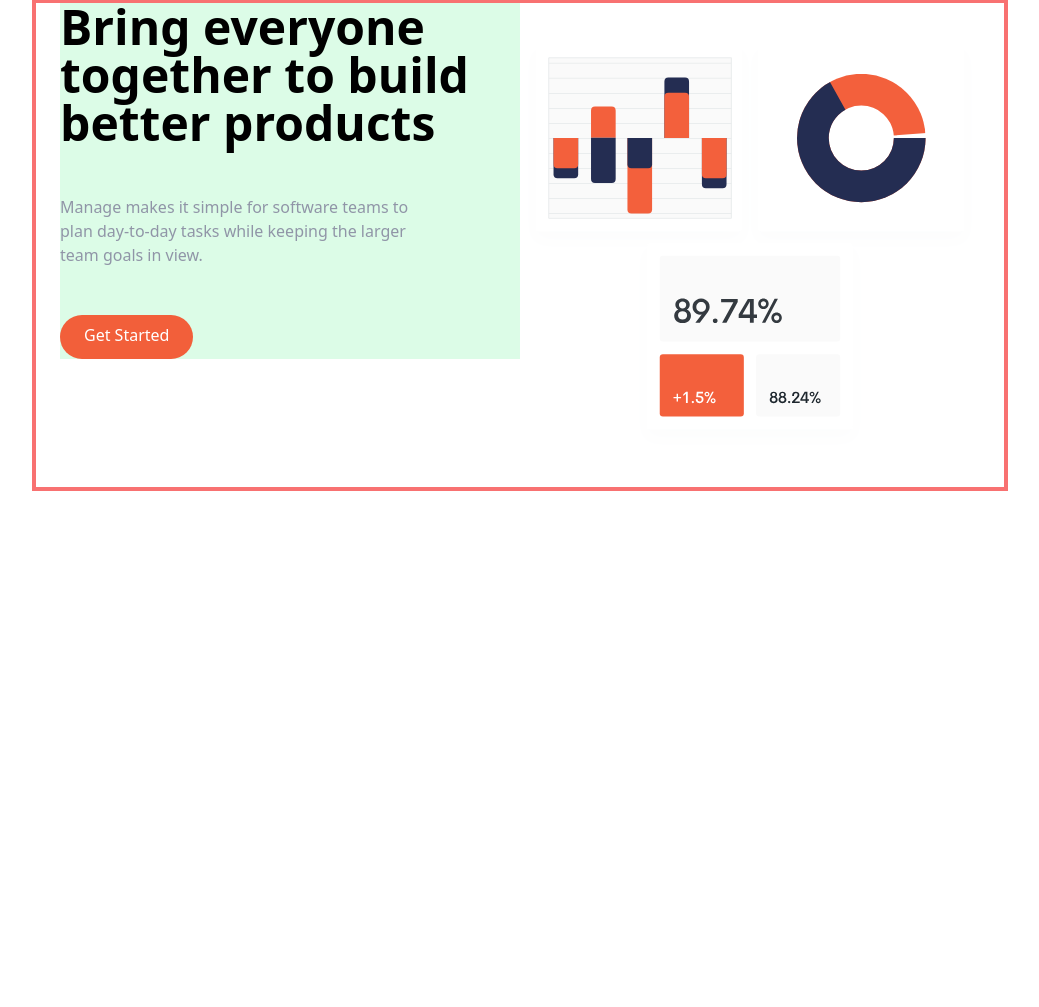
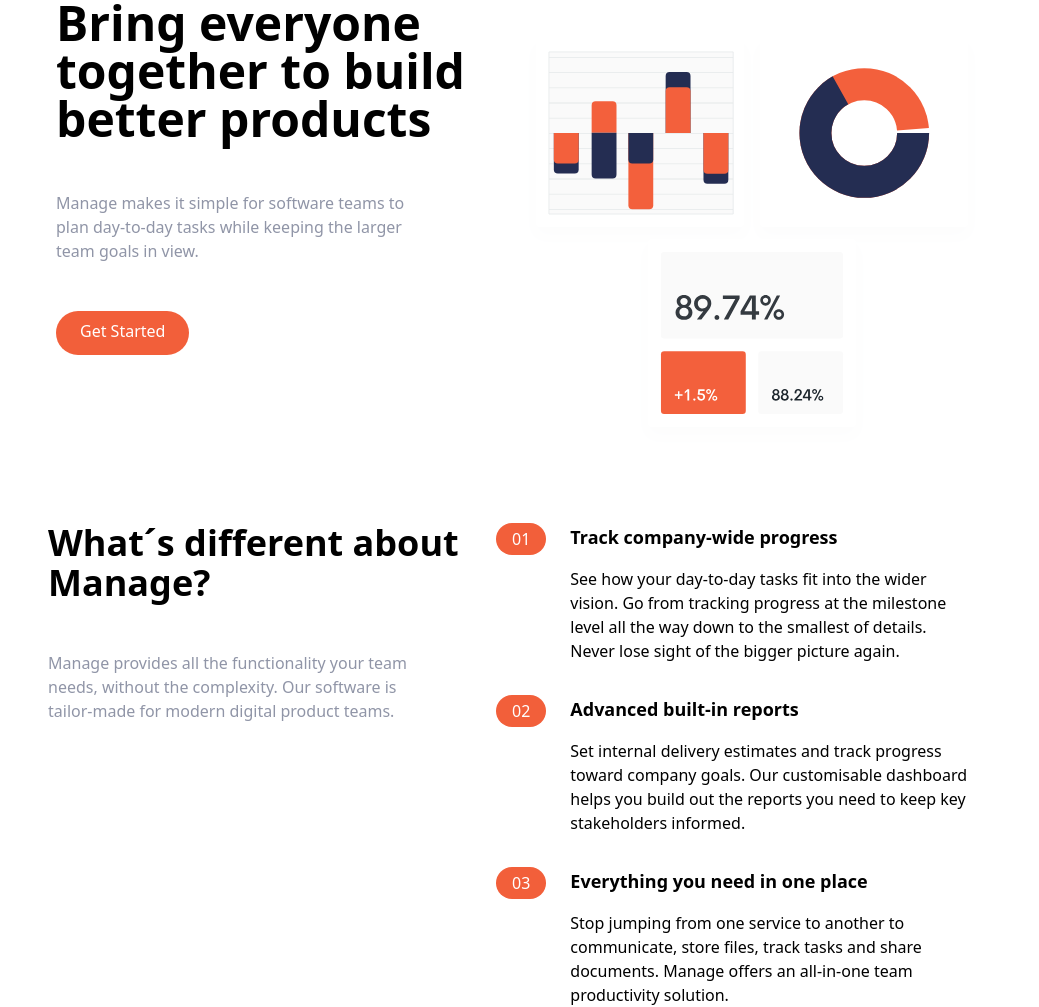
Before and after one commit to pernillasterner/tailwind-manage-landing, a website: page index.html in a window 1280 px wide. Shown: the part 133-1140 px from the top of the page, without its empty margins (120-1159 px from the left). Before the commit the page ends 800 px from the top, so only its background shows below. Drawn offline with Linux system fonts and the light colour scheme.

Commit message:
Add features section

```diff
--- a/index.html
+++ b/index.html
@@ -36,9 +36,9 @@
    <!-- Hero Sektion -->
     <section id="hero">
       <!-- Flex Container -->
-       <div class="container flex flex-col-reverse items-center px-6 mx-auto mt-10 space-y-0 border-4 border-red-400 md:space-y-0 md:flex-row">
+       <div class="container flex flex-col-reverse items-center px-6 mx-auto mt-10 space-y-0 md:space-y-0 md:flex-row">
         <!-- Left item -->
-        <div class="flex flex-col mb-32 space-y-12 bg-green-100 md:w-1/2">
+        <div class="flex flex-col mb-32 space-y-12 md:w-1/2">
           <h1 class="max-w-md text-4xl font-bold text-center md:text-5xl md:text-left">
             Bring everyone together to build better products
           </h1>
@@ -63,6 +63,97 @@
        </div>
     </section>
 
+    <!-- Features Section -->
+    <section id="features">
+      <div class="container flex flex-col px-4 mx-auto mt-10 space-y-12 md:space-y-0 md:flex-row">
+        <!-- What´s Different -->
+        <div class="flex flex-col space-y-12 md:w:1/2">
+          <h2 class="max-w-md text-4xl font-bold text-center md:text-left">
+            What´s different about Manage?
+          </h2>
+          <p class="max-w-sm text-center text-darkGrayishBlue md:text-left">
+            Manage provides all the functionality your team needs,
+            without the complexity. Our software is tailor-made for
+            modern digital product teams.
+          </p>
+        </div>
+        <!-- Numbered List -->
+        <div class="flex flex-col space-y-8 md:w-1/2">
+          <!-- List Item 1 -->
+          <div class="flex flex-col space-y-3 md:space-y-0 md:space-x-6 md:flex-row">
+            <div class="rounded-l-full bg-brightRedSupLight md:bg-transparent">
+              <div class="flex items-center space-x-2">
+                <div class="px-4 py-2 text-white rounded-full md:py-1 bg-brightRed">
+                  01
+                </div>
+                <h3 class="text-base font-bold md:mb-4 md:hidden">
+                  Track company-wide progress
+                </h3>
+              </div>
+            </div>
 
+            <div>
+              <h3 class="hidden mb-4 text-lg font-bold h3 md:block">
+                Track company-wide progress
+              </h3>
+              <p class="text-dartGrayishBlue">
+                See how your day-to-day tasks fit into the wider vision. Go from
+                tracking progress at the milestone level all the way down to the
+                smallest of details. Never lose sight of the bigger picture
+                again.
+              </p>
+            </div>
+          </div>
+          <!-- List Item 2 -->
+          <div class="flex flex-col space-y-3 md:space-y-0 md:space-x-6 md:flex-row">
+            <div class="rounded-l-full bg-brightRedSupLight md:bg-transparent">
+              <div class="flex items-center space-x-2">
+                <div class="px-4 py-2 text-white rounded-full md:py-1 bg-brightRed">
+                  02
+                </div>
+                <h3 class="text-base font-bold md:mb-4 md:hidden">
+                  Advanced built-in reports
+                </h3>
+              </div>
+            </div>
+
+            <div>
+              <h3 class="hidden mb-4 text-lg font-bold h3 md:block">
+                Advanced built-in reports
+              </h3>
+              <p class="text-dartGrayishBlue">
+                Set internal delivery estimates and track progress toward
+                company goals. Our customisable dashboard helps you build out
+                the reports you need to keep key stakeholders informed.
+              </p>
+            </div>
+          </div>
+          <!-- List Item 3 -->
+          <div class="flex flex-col space-y-3 md:space-y-0 md:space-x-6 md:flex-row">
+            <div class="rounded-l-full bg-brightRedSupLight md:bg-transparent">
+              <div class="flex items-center space-x-2">
+                <div class="px-4 py-2 text-white rounded-full md:py-1 bg-brightRed">
+                  03
+                </div>
+                <h3 class="text-base font-bold md:mb-4 md:hidden">
+                  Everything you need in one place
+                </h3>
+              </div>
+            </div>
+
+            <div>
+              <h3 class="hidden mb-4 text-lg font-bold h3 md:block">
+                Everything you need in one place
+              </h3>
+              <p class="text-dartGrayishBlue">
+                Stop jumping from one service to another to communicate, store
+                files, track tasks and share documents. Manage offers an
+                all-in-one team productivity solution.
+              </p>
+            </div>
+          </div>
+        </div>
+      </div>
+    </section>
 </body>
 </html>
```
Also changed, not shown: css/main.css.
